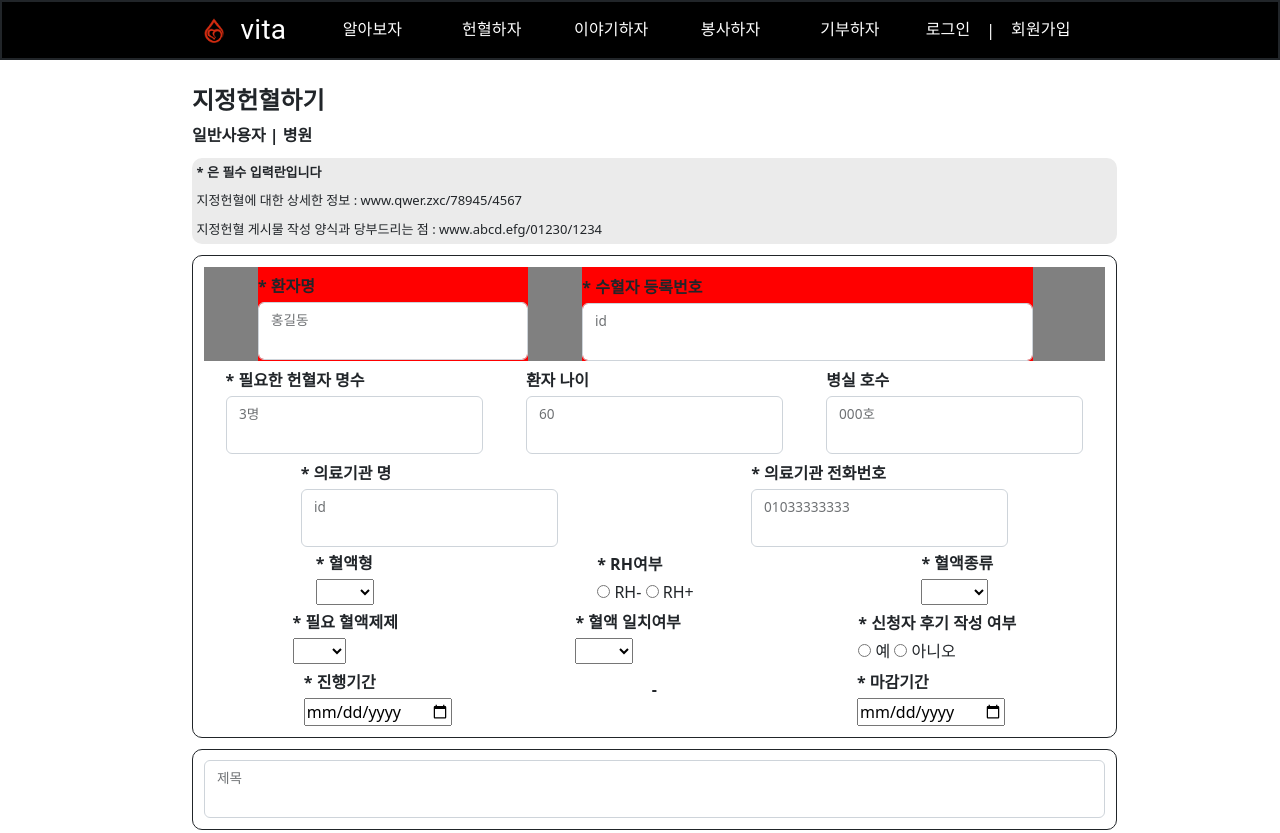
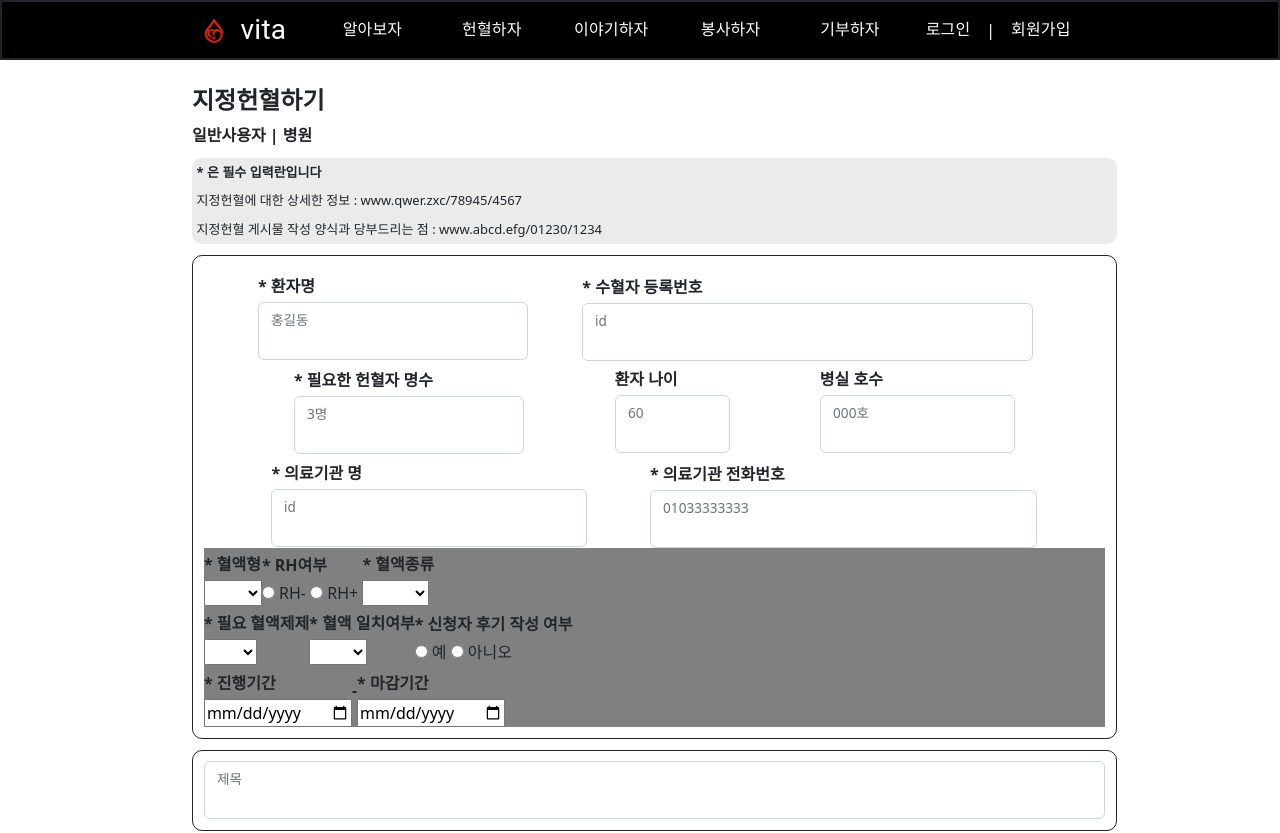
Before and after one commit to BC-VITA/VITA-FRONT, a React (Create React App) app in the folder vita/: page /DBD_PostGeneral in a window 1280 px wide. Shown: the top 833 px of the page. Built offline with nearby package versions, Linux system fonts and the light colour scheme; a small style sheet from the web is missing.

Commit message:
네브바 대충만든거

```diff
--- a/vita/src/App.js
+++ b/vita/src/App.js
@@ -1,15 +1,27 @@
 import React from 'react';
 import { BrowserRouter, Routes, Route } from 'react-router-dom';
+
+import Nav from './components/Nav';
+
 import Home from './pages/Main';
+
 import Login from './pages/Login';
-import Nav from './components/Nav';
+
 import SignUp from './pages/SignUp/SignUp';
 import Group from './pages/SignUp/SignUpGroup';
 import Hospital from './pages/SignUp/SignUpHospital';
 import Individual from './pages/SignUp/SignUpIndividual';
+
 import DBDPostGeneral from './pages/3. Designated_Blood_Donation/DBD_PostGeneral';
 import DBDGeneral from './pages/3. Designated_Blood_Donation/DBD_General';
-import DBDNews from './pages/3. Designated_Blood_Donation/DBD_News';
+
+import Learn from './pages/1. Learn/Learn';
+
+import BDStory from './pages/4. Community/BD_Story';
+
+import SMain from './pages/5. Service/S_Main';
+
+import DMain from './pages/6. Donate/D_Main';
 
 function App() {
   return (
@@ -17,14 +29,17 @@ function App() {
       <Nav />
       <Routes>
         <Route path="/" element={<Home />}></Route>
-        <Route path="/Login" element={<Login />}></Route>
-        <Route path="/SignUp" element={<SignUp />}></Route>
+        <Route path="/Login" element={<Login />}></Route>{/*로그인*/}
+        <Route path="/SignUp" element={<SignUp />}></Route>{/*회원가입*/}
         <Route path="/Group" element={<Group />}></Route>
         <Route path="/Hospital" element={<Hospital />}></Route>
         <Route path="/Individual" element={<Individual />}></Route>
-        <Route path="/DBD_PostGeneral" element={<DBDPostGeneral />}></Route>
+        <Route path="/DBD_PostGeneral" element={<DBDPostGeneral />}></Route>{/*헌혈하자*/}
         <Route path="/DBD_General" element={<DBDGeneral />}></Route>
-        <Route path="/DBD_News" element={<DBDNews />}></Route>
+        <Route path="/Learn" element={<Learn />}></Route> {/*알아보자*/}
+        <Route path="/BD_Story" element={<BDStory />}></Route>{/*이야기하자*/}
+        <Route path="/S_Main" element={<SMain />}></Route> {/*봉사하자*/}
+        <Route path="/D_Main" element={<DMain />}></Route> {/*기부하자*/}
       </Routes>
     </BrowserRouter>
   );
--- a/vita/src/pages/3. Designated_Blood_Donation/DBD_News.js
+++ /dev/null
@@ -1,132 +0,0 @@
-import React, { useEffect, useState } from 'react';
-import styled from 'styled-components';
-import Table from 'react-bootstrap/Table';
-import Accordion from 'react-bootstrap/Accordion';
-import icon from './heart.png';
-
-function DBD_News() {
-    const [error, setError] = useState(null);
-
-    const [inputData, setInputData] = useState([{
-        hospitalName: '',
-        title: '',
-        content: '',
-        patientBlood: '',
-        bloodType: '',
-        startDate: '',
-        DesignatedBloodWriteNumber: '',
-        bloodNumber: '',
-    }, {}]);
-
-    useEffect(() => {
-        fetch('http://localhost:8004/user/board/list', {
-            method: 'get'
-        })
-            .then((res) => res.json())
-            .then((res) => {
-                console.log(res);
-                setInputData(res);
-            })
-            .catch((err) => {
-                setError(err.message);
-            });
-        console.log(inputData);
-    }, []);
-
-
-    return (
-        <div>
-            <section>
-                <Styleddiv>지정헌혈하기</Styleddiv>
-                <Styleddiv1>일반사용자 | &nbsp;병원</Styleddiv1>
-            </section>
-            <section>
-                <Styleddiv2>
-                    <Accordion defaultActiveKey="0">
-                        <Table striped bordered hover size="sm">
-                            <thead>
-                                <tr>
-                                    <th>제목 / 내용</th>
-                                    <th>모집인원 및 현황</th>
-                                </tr>
-                            </thead>
-                            <Styledtbody1>
-                                <Styledtr>
-                                    <Styledtd>
-                                        <Accordion.Item eventKey="0">
-                                            <Accordion.Header>
-                                                {inputData[0].title}<br />
-                                                {inputData[0].startDate}<br />
-                                                필요한 혈액형 : {inputData[0].patientBlood}<br />
-                                                혈액 종류 : {inputData[0].bloodType}<br />
-                                                장소 : {inputData[0].hospitalName}
-                                            </Accordion.Header>
-                                            <Accordion.Body colSpan={2}>
-                                                {inputData[0].content}
-                                            </Accordion.Body>
-                                        </Accordion.Item>
-                                    </Styledtd>
-                                    <Styledtd>
-                                        {inputData[0].bloodNumber}{/* 텍스트 컬러랑 현재 모집인원 /로 표현하기 */}
-                                        <br />
-                                        <Styledimg src={icon} class name="main-icon" alt="logo" />{/* 빈 하트 이미지 추가 후 좋아요 여부로 이미지 다르게 보이기 */}
-                                        <br />
-                                        <button type="button">
-                                            상세보기
-                                        </button>
-                                        <br />
-                                        <button type="button">
-                                            참여하기
-                                        </button>
-                                    </Styledtd>
-                                </Styledtr>
-                            </Styledtbody1>
-                        </Table>
-                    </Accordion>
-                </Styleddiv2>
-            </section>
-            <div className="home">{error && <div>{error}</div>}</div>
-        </div>
-    );
-}
-const Styleddiv = styled.div`
-  position: static;
-  display: flex;
-  justify-content: center;
-  align-items: flex-start;
-  flex-direction: column;
-  font-size: 48px;
-  font-weight: 700;
-  margin-top: 3%;
-  margin-left: 15%;
-`;
-const Styleddiv1 = styled.div`
-  position: static;
-  display: flex;
-  justify-content: center;
-  align-items: flex-start;
-  flex-direction: column;
-  font-size: 24px;
-  font-weight: 500;
-  margin-left: 15%;
-`;
-const Styleddiv2 = styled.div`
- margin-right : 15%;
- margin-left: 15%;
- text-align: center;
-`;
-const Styledtr = styled.tr`
- border:none;
-`;
-const Styledtd = styled.td`
- border:none;
-`;
-const Styledtbody1 = styled.tbody`
- border:none;
-`;
-const Styledimg = styled.img`
-  width: 30px;
-  height: 25px;
-  object-fit: cover;
-`;
-export default DBD_News;
--- a/vita/src/pages/3. Designated_Blood_Donation/DBD_PostGeneral.js
+++ b/vita/src/pages/3. Designated_Blood_Donation/DBD_PostGeneral.js
@@ -185,10 +185,8 @@ function DBD_PostGeneral() {
                     <Styleddiv4>
                         <div style={{
                             display: "flex",
-                            backgroundColor: "gray",
                         }}>
                             <div style={{
-                                backgroundColor: "red",
                                 width: "30%",
                                 marginLeft: "6%",
                             }}>
@@ -202,7 +200,6 @@ function DBD_PostGeneral() {
                                 </FloatingLabel>
                             </div>
                             <div style={{
-                                backgroundColor: "red",
                                 width: "50%",
                                 marginLeft: "6%",
                                 marginRight: "8%"
@@ -217,8 +214,13 @@ function DBD_PostGeneral() {
                                 </FloatingLabel>
                             </div>
                         </div>
-                        <Styleddiv3>
-                            <div>
+                        <div style={{
+                            display: "flex",
+                        }}>
+                            <div style={{
+                                width: "26%",
+                                marginLeft: "10%",
+                            }}>
                                 <Styleddiv2>* 필요한 헌혈자 명수</Styleddiv2>
                                 <FloatingLabel
                                     label="3명"
@@ -228,7 +230,10 @@ function DBD_PostGeneral() {
                                     <Form.Control type="textarea" />
                                 </FloatingLabel>
                             </div>
-                            <div>
+                            <div style={{
+                                width: "13%",
+                                marginLeft: "10%",
+                            }}>
                                 <Styleddiv2>환자 나이</Styleddiv2>
                                 <FloatingLabel
                                     label="60"
@@ -238,7 +243,11 @@ function DBD_PostGeneral() {
                                     <Form.Control type="textarea" />
                                 </FloatingLabel>
                             </div>
-                            <div>
+                            <div style={{
+                                width: "22%",
+                                marginLeft: "10%",
+                                marginRight: "10%",
+                            }}>
                                 <Styleddiv2>병실 호수</Styleddiv2>
                                 <FloatingLabel
                                     label="000호"
@@ -248,9 +257,14 @@ function DBD_PostGeneral() {
                                     <Form.Control type="textarea" />
                                 </FloatingLabel>
                             </div>
-                        </Styleddiv3>
-                        <Styleddiv3>
-                            <div>
+                        </div>
+                        <div style={{
+                            display: "flex",
+                        }}>
+                            <div style={{
+                                width: "35%",
+                                marginLeft: "7.5%",
+                            }}>
                                 <Styleddiv2>* 의료기관 명</Styleddiv2>
                                 <FloatingLabel
                                     label="id"
@@ -260,7 +274,11 @@ function DBD_PostGeneral() {
                                     <Form.Control type="textarea" />
                                 </FloatingLabel>
                             </div>
-                            <div>
+                            <div style={{
+                                width: "43%",
+                                marginLeft: "7%",
+                                marginRight: "7.5%",
+                            }}>
                                 <Styleddiv2>* 의료기관 전화번호</Styleddiv2>
                                 <FloatingLabel
                                     label="01033333333"
@@ -270,9 +288,12 @@ function DBD_PostGeneral() {
                                     <Form.Control type="textarea" />
                                 </FloatingLabel>
                             </div>
-                        </Styleddiv3>
-                        <Styleddiv3>
-                            <div>
+                        </div>
+                        <div style={{
+                            display: "flex",
+                            backgroundColor: "gray",
+                        }}>
+                            <div >
                                 <Styleddiv2>* 혈액형</Styleddiv2>
                                 <select onChange={handleSelect3} value={bloodtype}>
                                     {selectList3.map((item) => (
@@ -305,8 +326,11 @@ function DBD_PostGeneral() {
                                     ))}
                                 </select>
                             </div>
-                        </Styleddiv3>
-                        <Styleddiv3>
+                        </div>
+                        <div style={{
+                            display: "flex",
+                            backgroundColor: "gray",
+                        }}>
                             <div>
                                 <Styleddiv2>* 필요 혈액제제</Styleddiv2>
                                 <select onChange={handleSelect1} value={bloodproduct}>
@@ -340,8 +364,11 @@ function DBD_PostGeneral() {
                                     onChange={handlereviewFChange}
                                 />
                             </div>
-                        </Styleddiv3>
-                        <Styleddiv3>
+                        </div>
+                        <div style={{
+                            display: "flex",
+                            backgroundColor: "gray",
+                        }}>
                             <div>
                                 <Styleddiv2>* 진행기간</Styleddiv2>
                                 <input
@@ -359,7 +386,7 @@ function DBD_PostGeneral() {
                                     onChange={handleEndDateChange}
                                 />
                             </div>
-                        </Styleddiv3>
+                        </div>
                     </Styleddiv4>
                     <Styleddiv4>
                         <FloatingLabel
@@ -432,10 +459,6 @@ const Styleddiv2 = styled.div`
     line-height: 32px;
     margin-top:1%;
 `;
-const Styleddiv3 = styled.div`
-    display:flex;
-    justify-content: space-around;
-`;
 const Styleddiv4 = styled.div`
     margin-top: 1%;
     margin-bottom: 1%;
--- a/vita/src/pages/Main.js
+++ b/vita/src/pages/Main.js
@@ -1,75 +1,8 @@
-import React, { useState } from 'react';
-import styled from 'styled-components';
-
-function Main() {
-    const [error, setError] = useState(null);
-    const [disabled, setDisabled] = useState(false);
-
-    const [inputData, setInputData] = useState([{
-        testNumber: '',
-        testName: '',
-    }]);
-
-    const handleSubmit = async (event) => {
-        setDisabled(true);
-        event.preventDefault();
-        await new Promise((r) => setTimeout(r, 1000));
-
-        fetch('http://localhost:8004/user/board/list', { method: 'get' })
-            .then((res) => res.json())
-            .then((res) => {
-                console.log(res);
-                setInputData(res);
-            })
-            .catch((err) => {
-                setError(err.message);
-            });
-        setDisabled(false);
-        console.log(inputData);
-    };
+function BD_Story() {
     return (
         <div>
-            <section>
-                <Styleddiv>사용자 : {inputData[0].testNumber}번&nbsp;{inputData[0].testName}님</Styleddiv>
-                <Styleddiv1>'확인하기'버튼을 눌러주세요</Styleddiv1>
-                <form onSubmit={handleSubmit}>
-                    <StyledButton1 type="submit" disabled={disabled}>
-                        확인하기
-                    </StyledButton1>
-                    <div className="home">{error && <div>{error}</div>}</div>
-                </form>
-            </section>
+            메인페이지
         </div>
     );
 }
-const Styleddiv = styled.div`
-  position: static;
-  display: flex;
-  justify-content: center;
-  align-items: flex-start;
-  flex-direction: column;
-  font-size: 48px;
-  font-weight: 700;
-  margin-top: 3%;
-  margin-left: 15%;
-`;
-const Styleddiv1 = styled.div`
-  position: static;
-  display: flex;
-  justify-content: center;
-  align-items: flex-start;
-  flex-direction: column;
-  font-size: 24px;
-  font-weight: 500;
-  margin-left: 15%;
-`;
-const StyledButton1 = styled.button`
-  background-color: #ff9f9f;
-  color: white;
-  border-radius: 8px;
-  font-size: 30px;
-  border: none;
-  cursor: pointer;
-  margin-left: 15%;
-`;
-export default Main;
+export default BD_Story;
```
Also changed, not shown: vita/src/components/Nav.jsx (+8 -20 lines), vita/src/pages/1. Learn/Learn.js (+8 -0 lines), vita/src/pages/4. Community/BD_Story.js (+8 -0 lines), vita/src/pages/5. Service/S_Main.js (+8 -0 lines), vita/src/pages/6. Donate/D_Main.js (+8 -0 lines).
